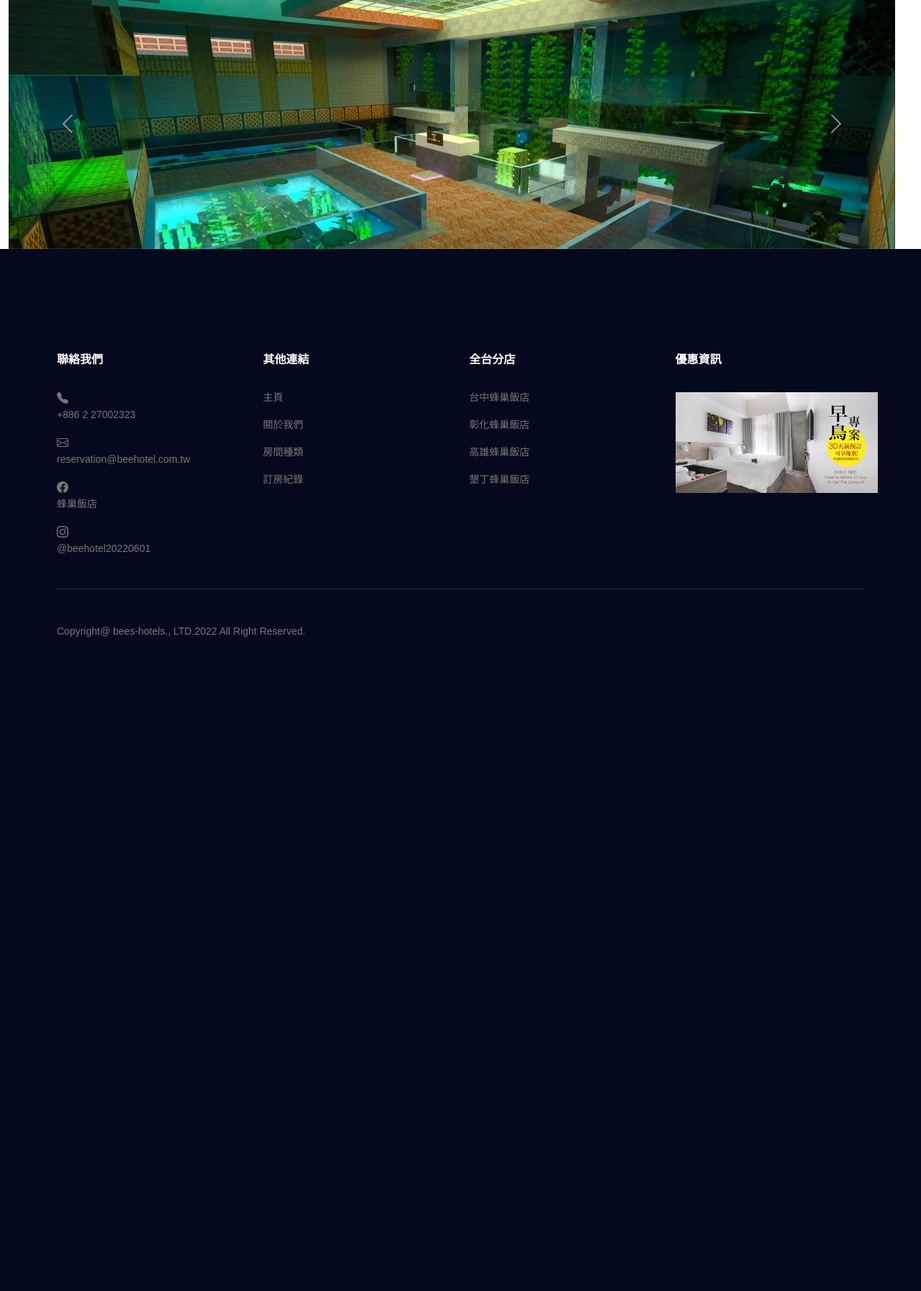
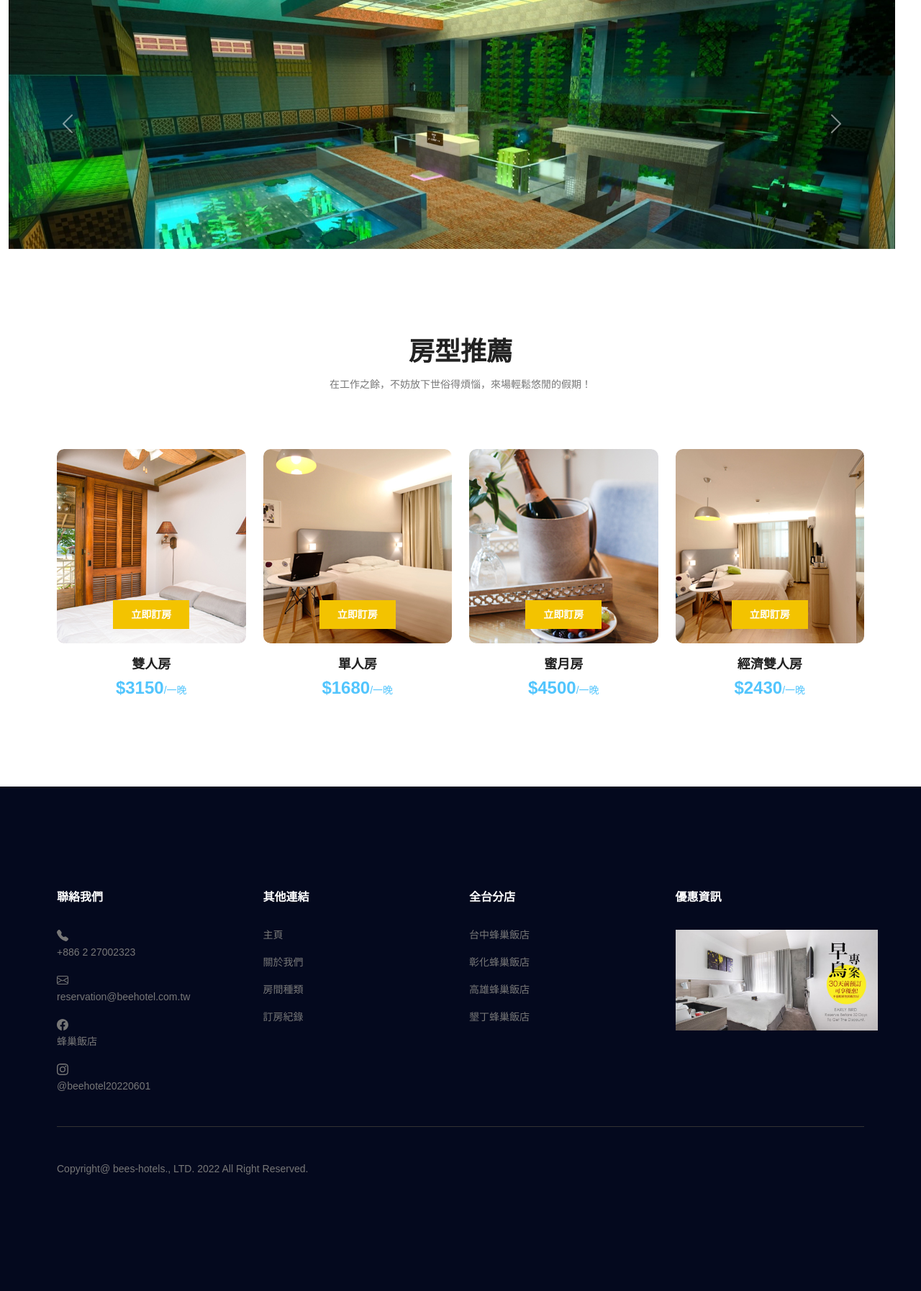
Before and after one commit to Yunitrish006006/website, a PHP site: page / in a window 1280 px wide. Shown: the part 41-1835 px from the top of the page at 72% size. Before the commit the page ends 926 px from the top, so only its background shows below. Run offline with PHP 8.4, Linux system fonts and the light colour scheme; some libraries are stand-ins or nearby versions.

Commit message:
index_推薦欄

```diff
--- a/index.html
+++ b/index.html
@@ -96,6 +96,65 @@
                     </button>
                 </div>
             </div>
+            <!--================ 推薦區 =================-->
+            <section class="accomodation_area section_gap">
+                <div class="container">
+                    <div class="section_title text-center">
+                        <h2 class="title_color">房型推薦</h2>
+                        <p>在工作之餘，不妨放下世俗得煩惱，來場輕鬆悠閒的假期！</p>
+                    </div>
+                    <div class="row mb_30">
+                        <div class="col-lg-3 col-sm-6">
+                            <div class="accomodation_item text-center">
+                                <div class="hotel_img">
+                                    <img src="images/room1.jpg" alt="">
+                                    <a href="#" class="btn theme_btn button_hover">立即訂房</a>
+                                </div>
+                                <a href="#">
+                                    <h4 class="sec_h4">雙人房</h4>
+                                </a>
+                                <h5>$3150<small>/一晚</small></h5>
+                            </div>
+                        </div>
+                        <div class="col-lg-3 col-sm-6">
+                            <div class="accomodation_item text-center">
+                                <div class="hotel_img">
+                                    <img src="images/room2.jpg" alt="">
+                                    <a href="#" class="btn theme_btn button_hover">立即訂房</a>
+                                </div>
+                                <a href="#">
+                                    <h4 class="sec_h4">單人房</h4>
+                                </a>
+                                <h5>$1680<small>/一晚</small></h5>
+                            </div>
+                        </div>
+                        <div class="col-lg-3 col-sm-6">
+                            <div class="accomodation_item text-center">
+                                <div class="hotel_img">
+                                    <img src="images/room3.jpg" alt="">
+                                    <a href="#" class="btn theme_btn button_hover">立即訂房</a>
+                                </div>
+                                <a href="#">
+                                    <h4 class="sec_h4">蜜月房</h4>
+                                </a>
+                                <h5>$4500<small>/一晚</small></h5>
+                            </div>
+                        </div>
+                        <div class="col-lg-3 col-sm-6">
+                            <div class="accomodation_item text-center">
+                                <div class="hotel_img">
+                                    <img src="images/room4.jpg" alt="">
+                                    <a href="#" class="btn theme_btn button_hover">立即訂房</a>
+                                </div>
+                                <a href="#">
+                                    <h4 class="sec_h4">經濟雙人房</h4>
+                                </a>
+                                <h5>$2430<small>/一晚</small></h5>
+                            </div>
+                        </div>
+                    </div>
+                </div>
+            </section>
             <!--footer-->
             <footer class="footer-area section_gap">
                 <div class="container">
@@ -113,13 +172,13 @@
                                     0 0 0 .644.178l2.189-.547a1.745 1.745 0 0 1 1.494.315l2.306 1.794c.829.645.905 1.87.163
                                     2.611l-1.034 1.034c-.74.74-1.846 1.065-2.877.702a18.634 18.634 0 0 1-7.01-4.42 18.634 18.634
                                     0 0 1-4.42-7.009c-.362-1.03-.037-2.137.703-2.877L1.885.511z" />
-                                    </svg >
+                                    </svg>
                                     <ul class="list_style">
                                         <li><a>+886 2 27002323</a></li>
                                     </ul>
 
                                 </div>
-                                <div >
+                                <div>
 
                                     <svg xmlns="http://www.w3.org/2000/svg" width="16" height="16" fill="currentColor"
                                         class="bi bi-envelope" viewBox="0 0 16 16">
@@ -167,7 +226,7 @@
                         <div class="col-lg-3 col-md-6 col-sm-6">
                             <div class="single-footer-widget">
                                 <h6 class="footer_title">其他連結</h6>
-                                <div >
+                                <div>
                                     <ul class="list_style">
                                         <li><a href="index.html">主頁</a></li>
                                         <li><a href="#">關於我們</a></li>
@@ -180,7 +239,7 @@
                         <div class="col-lg-3 col-md-6 col-sm-6">
                             <div class="single-footer-widget">
                                 <h6 class="footer_title">全台分店</h6>
-                                <div >
+                                <div>
                                     <ul class="list_style">
                                         <li><a href="book.html">台中蜂巢飯店</a></li>
                                         <li><a href="book.html">彰化蜂巢飯店</a></li>
@@ -200,10 +259,11 @@
                         </div>
                     </div>
                     <div class="border_line"></div>
-                    <div class="row footer-bottom d-flex justify-content-between align-items-center">
-                        <p class="col-lg-8 col-sm-12 footer-text m-0">
-                            Copyright@ bees-hotels., LTD.<script>document.write(new Date().getFullYear());</script> All Right Reserved.
-
+                    <div class="row footer-bottom d-flex  align-items-center">
+                        <p>
+                            Copyright@ bees-hotels., LTD.
+                            <script>document.write(new Date().getFullYear());</script> All Right Reserved.
+                        </p>
                     </div>
                 </div>
             </footer>
```
Also changed, not shown: css/index/style.css (+2 -29 lines), images/room1.jpg (added), images/room2.jpg (added), images/room3.jpg (added), images/room4.jpg (added).
